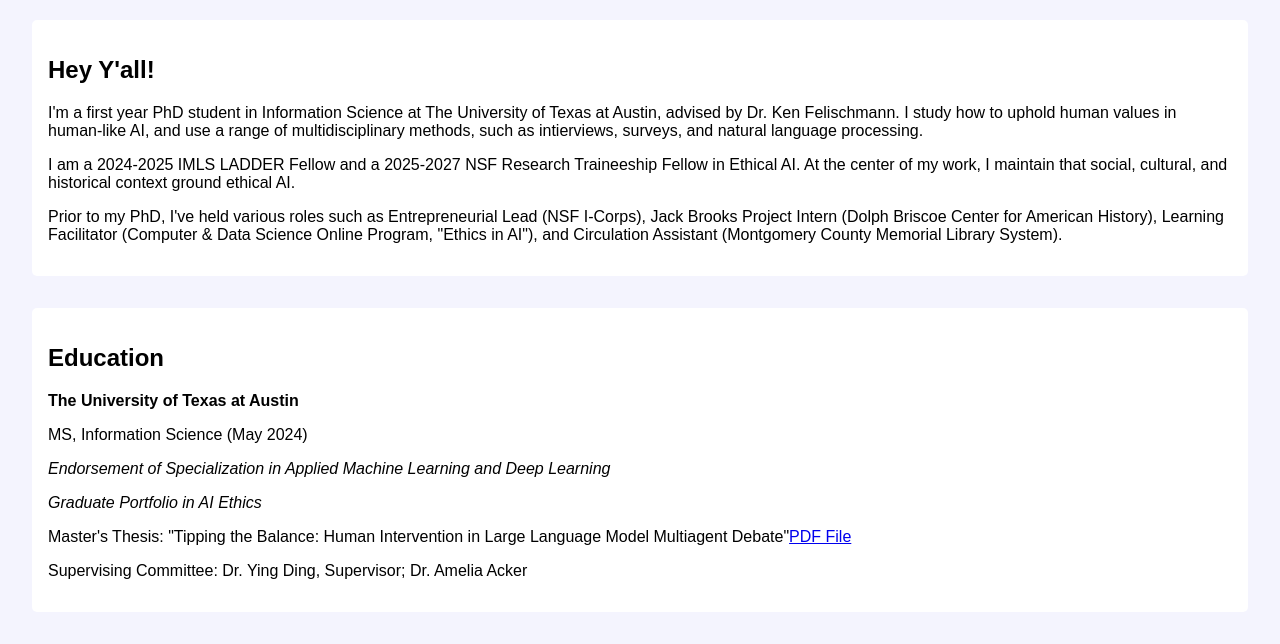
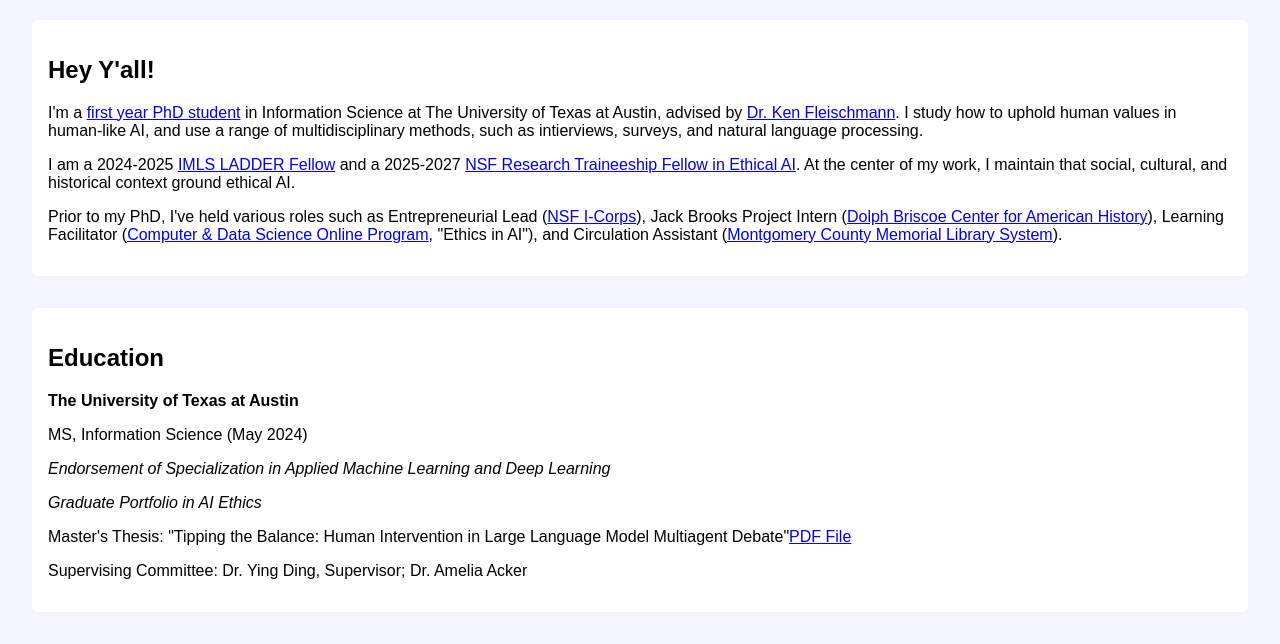
Before and after one commit to haley-triem/website, a plain HTML site: page index.html in a window 1280 px wide. Shown: the part 156-800 px from the top of the page. Drawn offline with Linux system fonts and the light colour scheme.

Commit message:
Update index.html
Adding some links to test

```diff
--- a/index.html
+++ b/index.html
@@ -12,9 +12,9 @@
   </header>
   <section>
     <h2>Hey Y'all!</h2>
-    <p>I'm a first year PhD student in Information Science at The University of Texas at Austin, advised by Dr. Ken Felischmann. I study how to uphold human values in human-like AI, and use a range of multidisciplinary methods, such as intierviews, surveys, and natural language processing.</p>
-    <p>I am a 2024-2025 IMLS LADDER Fellow and a 2025-2027 NSF Research Traineeship Fellow in Ethical AI. At the center of my work, I maintain that social, cultural, and historical context ground ethical AI.</p>
-    <p>Prior to my PhD, I've held various roles such as Entrepreneurial Lead (NSF I-Corps), Jack Brooks Project Intern (Dolph Briscoe Center for American History), Learning Facilitator (Computer & Data Science Online Program, "Ethics in AI"), and Circulation Assistant (Montgomery County Memorial Library System).<p>
+    <p>I'm a <a href="https://ischool.utexas.edu/profiles/haley-triem">first year PhD student</a> in Information Science at The University of Texas at Austin, advised by <a href="https://ischool.utexas.edu/profiles/ken-fleischmann?PersonID=220">Dr. Ken Fleischmann</a>. I study how to uphold human values in human-like AI, and use a range of multidisciplinary methods, such as intierviews, surveys, and natural language processing.</p>
+    <p>I am a 2024-2025 <a href="https://www.imls.gov/grants/awarded/re-252381-ols-22">IMLS LADDER Fellow</a> and a 2025-2027 <a href="https://ethicalai.utexas.edu/about/">NSF Research Traineeship Fellow in Ethical AI</a>. At the center of my work, I maintain that social, cultural, and historical context ground ethical AI.</p>
+    <p>Prior to my PhD, I've held various roles such as Entrepreneurial Lead (<a href="https://nsf.elsevierpure.com/en/projects/i-corps-contextualization-of-explainable-artificial-intelligence-">NSF I-Corps</a>), Jack Brooks Project Intern (<a href="https://briscoecenter.org/about/news/briscoe-center-announces-launch-of-jack-brooks-digital-legacy-project/">Dolph Briscoe Center for American History</a>), Learning Facilitator (<a href="https://cdso.utexas.edu/taxonomy/term/6">Computer & Data Science Online Program</a>, "Ethics in AI"), and Circulation Assistant (<a href="https://www.countylibrary.org/">Montgomery County Memorial Library System</a>).<p>
   </section>
   <section>
     <h2>Education</h2>
```
